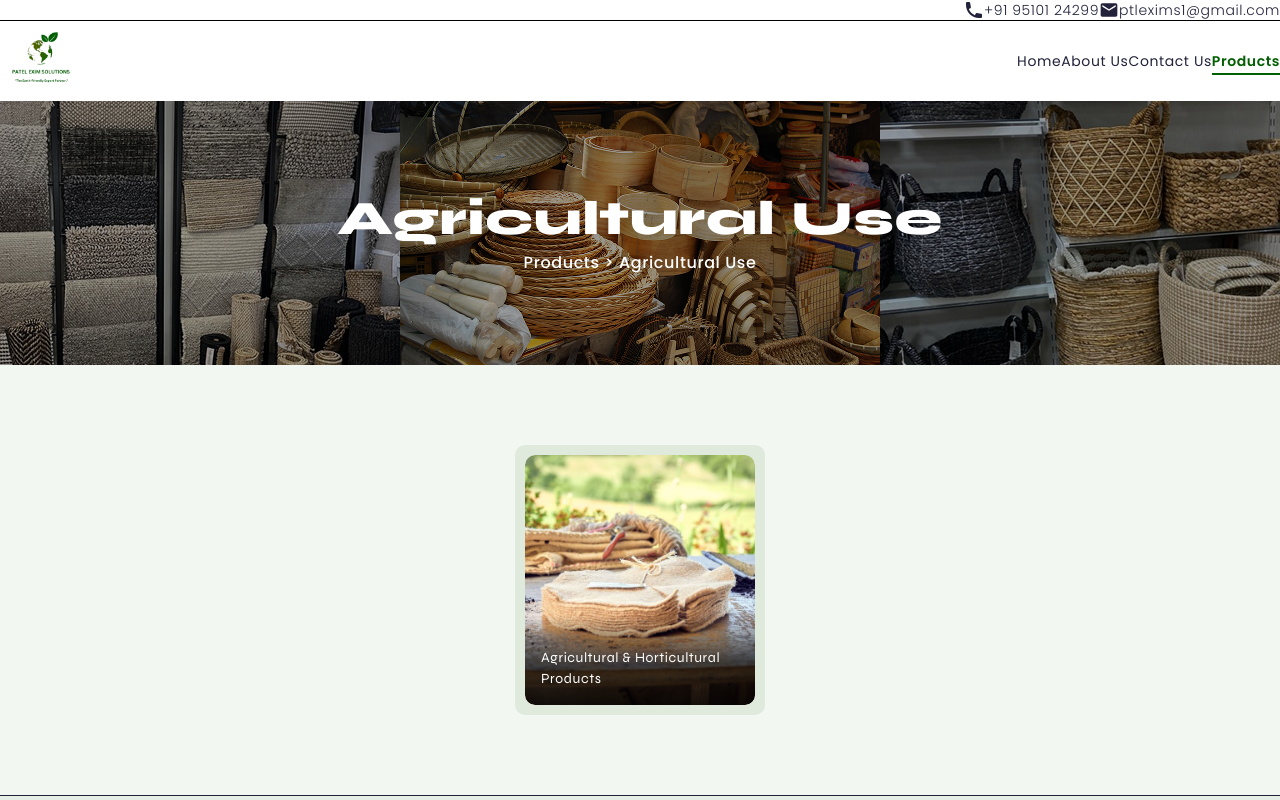
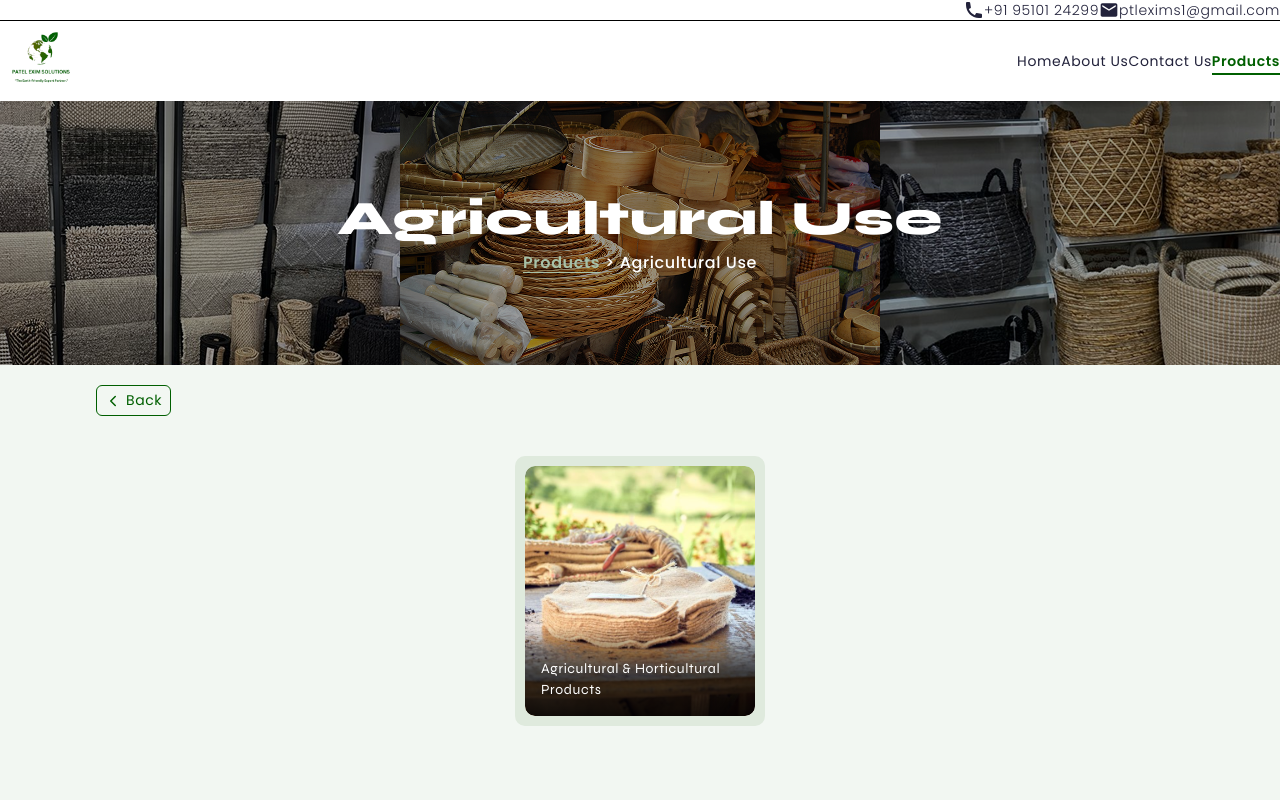
Before and after one commit to Patel-Exim-Solution/patel_exim_solution, a Next.js app in the folder patel-exim-solution/: page /products/agricultural-use in a window 1280 px wide. Shown: the top 800 px of the page. Built offline with nearby package versions, Linux system fonts and the light colour scheme.

Commit message:
Make some desing issue resolved

```diff
--- a/patel-exim-solution/src/app/globals.scss
+++ b/patel-exim-solution/src/app/globals.scss
@@ -60,7 +60,21 @@ body {
     padding-right: 20px !important;
   }
 }
-
+.back-to-prev-btn{
+  display: flex;
+    align-items: center;
+    gap: 5px;
+    padding: 4px 8px;
+    border: 1px solid var(--primary-color);
+    width: fit-content;
+    border-radius: 6px;
+    color:var(--primary-color);
+    background-color: var(--primary-color-op-10);
+    font-size: 14px;
+    &:hover{
+      background-color: var(--primary-bg-color);
+    }
+}
 .action-btn{
   padding: 12px 36px;
   border: 1px solid var(--primary-color);
@@ -871,6 +885,15 @@ max-width: 370px;
       }
       .page-breadcrume-detail{
         color: #ffffff;
+        a{
+          color: var(--primary-bg-color);
+          font-weight: 600;
+          text-decoration: underline;
+          text-underline-offset: 4px;
+          &:hover{
+            font-size: 18px;
+          }
+        }
         font-size: 16px;
         line-height: 22px;
         font-weight: 500;
@@ -944,17 +967,11 @@ gap: 24px;
 }
 .products-page-container{
   border-bottom: 1px solid var(--primary-text-color);
-  .product-list-grid{
-    &.product-list-grid-category{
-      grid-template-columns: repeat(auto-fit, minmax(200px, 250px)) !important;
-      gap: 32px !important;
-    }
+  .product-list-container{
     background-color: var(--primary-op-05);
-    padding: 80px 96px;
-    display: grid;
-    grid-template-columns: repeat(auto-fit, minmax(200px, 1fr));
-    gap: 16px;
-    justify-content: center;
+    padding: 20px 96px 80px;
+
+
 
     @media (max-width: 768px) {
       padding: 40px !important;
@@ -965,6 +982,17 @@ gap: 24px;
         font-size: 14px !important;
         line-height: 20px !important;
       }
+    }
+    .product-list-grid{
+      &.product-list-grid-category{
+        grid-template-columns: repeat(auto-fit, minmax(200px, 250px)) !important;
+        gap: 32px !important;
+      }
+      display: grid;
+    grid-template-columns: repeat(auto-fit, minmax(200px, 1fr));
+    gap: 16px;
+    justify-content: center;
+    margin-top: 40px;
     }
   }
   .product-page-img{
@@ -1037,7 +1065,11 @@ gap: 24px;
 .category-item-details-container{
   border-bottom: 1px solid var(--primary-text-color);
   // background-color: var(--primary-op-05);
-  padding: 80px 96px;
+  padding: 20px 96px 80px;
+  position: relative;
+  .back-to-prev-btn{
+    margin-bottom: 20px;
+  }
   @media (max-width: 479px) {
     padding: 80px 20px !important;
     .category-item-description{
@@ -1100,6 +1132,7 @@ gap: 24px;
     font-size: 22px;
     font-weight: 400;
     line-height: 28px;
+    margin-top: 40px;
     // font-family: var(--font-s);
     color: var(--primary-text-color);
   }
--- a/patel-exim-solution/src/app/products/[category]/[categoryItem]/page.js
+++ b/patel-exim-solution/src/app/products/[category]/[categoryItem]/page.js
@@ -2,7 +2,7 @@
 import HeaderPageTitle from "@/components/HeaderPageTitle";
 import Image from "next/image";
 import { productSubCategoriesDetails } from "../../../json_config";
-import Link from "next/link";
+import BackButton from "@/components/BackButton";
 
 export default function CategoryItemsPage({ params }) {
     const { category, categoryItem } = params;
@@ -13,6 +13,7 @@ export default function CategoryItemsPage({ params }) {
         <div className="products-page-container">
             <HeaderPageTitle title={subCategoryName || "Products"} parentPage={categoryItemDetails.categoryName} parentPageLink={`/products/${category}`} />
             <div className="category-item-details-container">
+                <BackButton parentPageLink={`/products/${category}`} />
                 <p className="category-item-description">{categoryItemDetails.description}</p>
                 <div className="features-list-container">
                     <div className="features-list-items">
--- a/patel-exim-solution/src/app/products/[category]/page.js
+++ b/patel-exim-solution/src/app/products/[category]/page.js
@@ -2,6 +2,7 @@ import HeaderPageTitle from "@/components/HeaderPageTitle";
 import Image from "next/image";
 import { productCategoriesDetails } from "../../json_config";
 import Link from "next/link";
+import BackButton from "@/components/BackButton";
 
 export default function CategoryProductsPage({ params }) {
     const { category } = params;
@@ -10,6 +11,8 @@ export default function CategoryProductsPage({ params }) {
     return (
         <div className="products-page-container">
             <HeaderPageTitle title={categoryName || "Products"} parentPageLink={'/products'} parentPage={'Products'} />
+            <div className="product-list-container">
+                <BackButton parentPageLink={'/products'} />
                 <div className="product-list-grid product-list-grid-category">
                     {categoryDetails.map((item) => (
                         <Link key={item.id} href={`/products/${category}/${item?.subCategoryId}`} className={'product-card'}>
@@ -32,5 +35,6 @@ export default function CategoryProductsPage({ params }) {
                     )}
                 </div>
             </div>
+        </div>
     );
 }
--- a/patel-exim-solution/src/app/products/page.js
+++ b/patel-exim-solution/src/app/products/page.js
@@ -8,6 +8,7 @@ export default function Products() {
     return (
         <div className="products-page-container">
             <HeaderPageTitle title={'Our Products'} parentPage={'Home'} />
+            <div className="product-list-container">
                 <div className="product-list-grid">
                     {productCategories.map((product) => (
                         <Link key={product.id} href={`/products/${product?.categoryId}`} className={'product-card'}>
@@ -25,5 +26,6 @@ export default function Products() {
                     ))}
                 </div>
             </div>
+        </div>
     )
 }
--- /dev/null
+++ b/patel-exim-solution/src/components/BackButton.js
@@ -0,0 +1,10 @@
+"use client";
+import Link from "next/link";
+import { IoChevronBack } from "react-icons/io5";
+
+export default function BackButton(props){
+    const { parentPageLink = ''} = props || {};
+    return (
+        <Link href={parentPageLink} className="back-to-prev-btn"><IoChevronBack size={16} /> Back</Link>
+    )
+}
```
Lines whose indentation alone changed are shown as unchanged.
